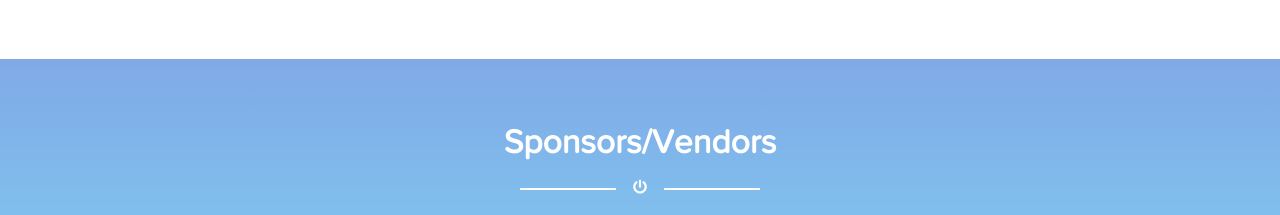
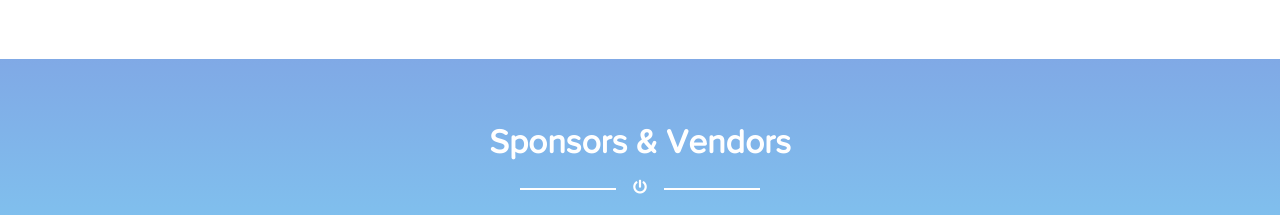
Before and after one commit to jelsmith/cspiregaming.github.io, a website: page index.html in a window 1280 px wide. Shown: the part 2660-2875 px from the top of the page. Drawn offline with nearby package versions, Linux system fonts and the light colour scheme; some packages are replaced by stand-ins of ours; files that its build step writes are made by us from their sources.

Commit message:
Update title of Sponsors & Vendors section

```diff
--- a/index.html
+++ b/index.html
@@ -230,7 +230,7 @@
             </div>
             <div class="container">
                 <div class="title-area">
-                    <h2 class="text-white">Sponsors/Vendors</h2>
+                    <h2 class="text-white">Sponsors & Vendors</h2>
                     <div class="separator separator-white white-text"><i class="fas fa-power-off"></i></div>
                     <p class="description"> Are you interested in sponsoring our group? Maybe you're a vendor who would like to be featured at one of our events? We'd love to talk with you! <a href="{{emailUrl}}" target="_blank" class="white-text"><b>Email us</b></a> your best pitch at <a href="{{emailUrl}}" target="_blank" class="white-text"><b>CSpireGaming@cspire.com</b></a>.</p>
                 </div>
```
